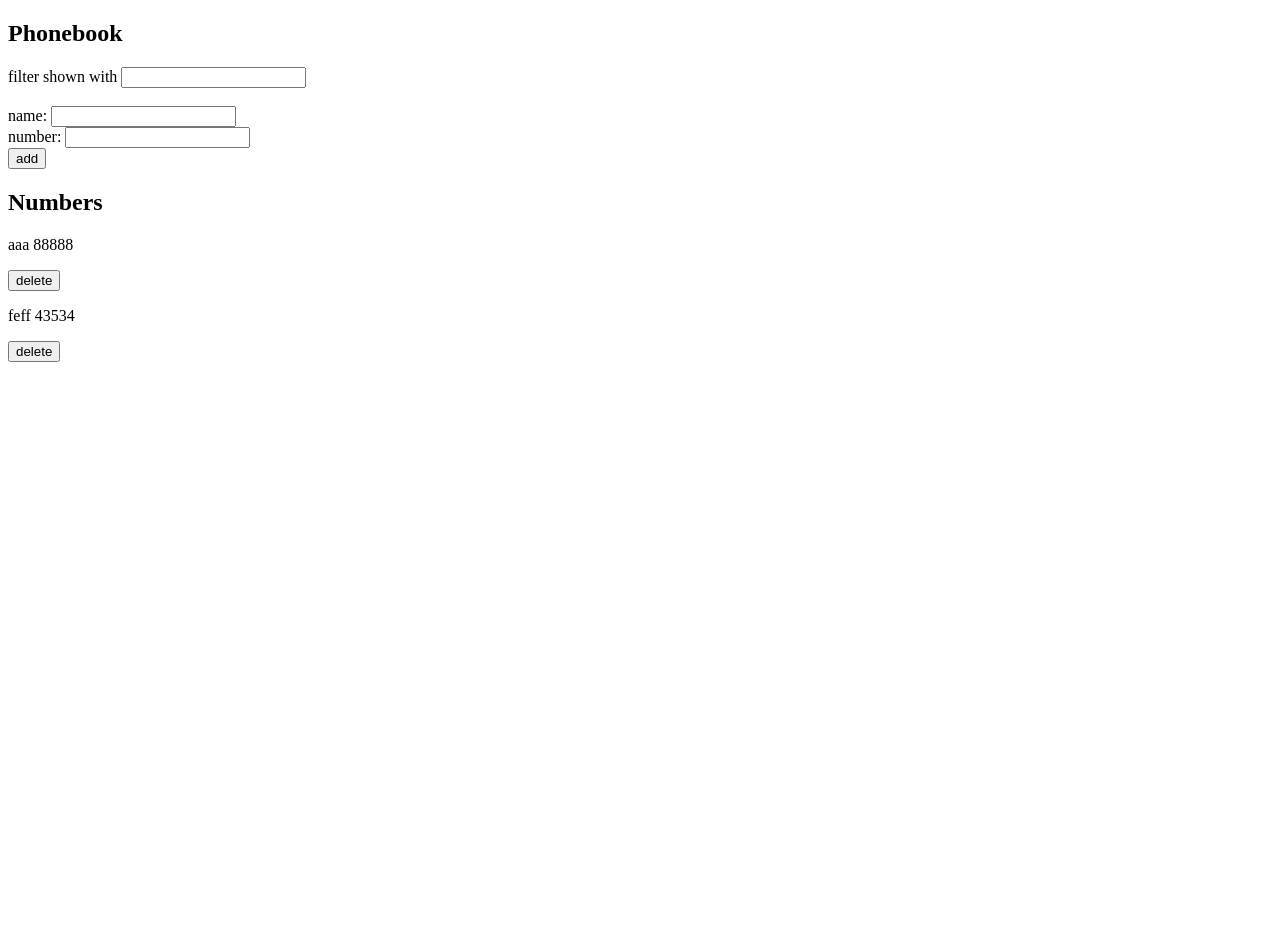
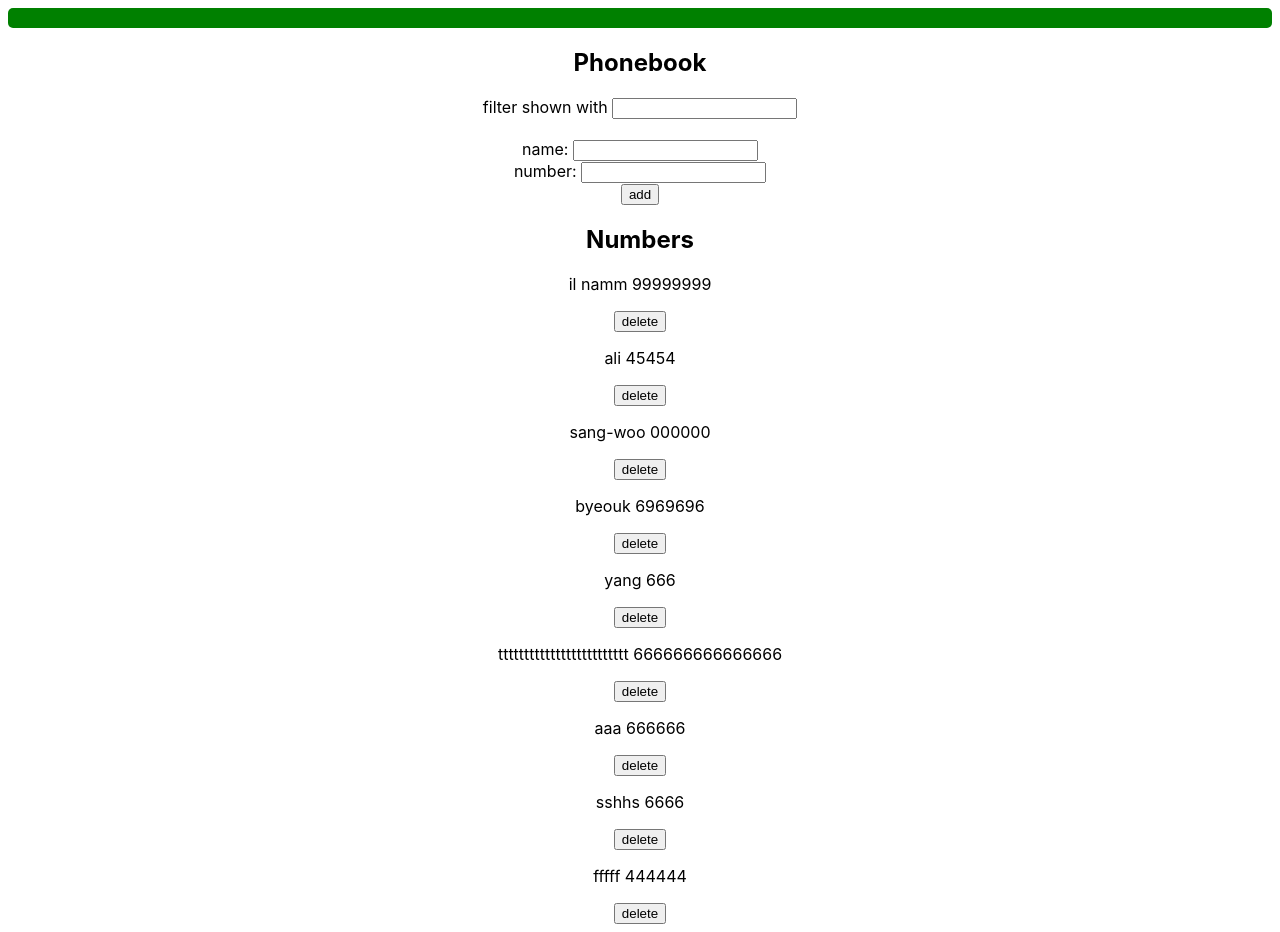
Before and after one commit to ajitesh111/FSO, a React (Create React App) app in the folder part2/: page / in a window 1280 px wide. Before the commit the page ends 800 px from the top, so only its background shows below. Built offline with nearby package versions, Linux system fonts and the light colour scheme; data requests are answered from the project's data file.

Commit message:
exercise part 2 - e

```diff
--- a/part2/db.json
+++ b/part2/db.json
@@ -1,14 +1,49 @@
 {
   "persons": [
     {
-      "name": "aaa",
-      "number": "88888",
-      "id": 1
+      "name": "il namm",
+      "number": "99999999",
+      "id": 4
     },
     {
-      "name": "feff",
-      "number": "43534",
-      "id": 2
+      "name": "ali",
+      "number": "45454",
+      "id": 5
+    },
+    {
+      "name": "sang-woo",
+      "number": "000000",
+      "id": 6
+    },
+    {
+      "name": "byeouk",
+      "number": "6969696",
+      "id": 7
+    },
+    {
+      "name": "yang",
+      "number": "666",
+      "id": 8
+    },
+    {
+      "name": "ttttttttttttttttttttttttt",
+      "number": "666666666666666",
+      "id": 9
+    },
+    {
+      "name": "aaa",
+      "number": "666666",
+      "id": 10
+    },
+    {
+      "name": "sshhs",
+      "number": "6666",
+      "id": 11
+    },
+    {
+      "name": "fffff",
+      "number": "444444",
+      "id": 12
     }
   ]
 }
--- a/part2/src/App.js
+++ b/part2/src/App.js
@@ -3,6 +3,7 @@ import React, { useState, useEffect } from 'react'
 import PersonForm from './components/PersonForm.js'
 import Persons from './components/Persons.js'
 import Filter from './components/Filter.js'
+import Notification from './components/Notification.js'
 import phonebookService from './services/phonebook'
 
 const App = () => {
@@ -10,6 +11,7 @@ const App = () => {
   const [ newName, setNewName ] = useState('')
   const [ newNumber, setNewNumber ] = useState('')
   const [ filter, setFilter] = useState('')
+  const [ errorMessage, setErrorMessage] = useState('')
 
   useEffect (() => {  //ran after component is rendered
     phonebookService
@@ -19,12 +21,14 @@ const App = () => {
 
   return (
     <div>
+      <Notification message={errorMessage}/>
+
       <h2>Phonebook</h2>
 
       <Filter filter={filter} setFilter={setFilter}/>
       <br/>
 
-      <PersonForm newName={newName} newNumber={newNumber} persons={persons} setNewName={setNewName} setNewNumber={setNewNumber} setPersons={setPersons}/>
+      <PersonForm newName={newName} newNumber={newNumber} persons={persons} setNewName={setNewName} setNewNumber={setNewNumber} setPersons={setPersons} setErrorMessage={setErrorMessage}/>
 
       <h2>Numbers</h2>
       <Persons persons={persons} filter={filter}/>
--- /dev/null
+++ b/part2/src/components/Notification.js
@@ -0,0 +1,15 @@
+import React from 'react'
+
+const Notification = ({message}) => {
+    if(message===null){
+        return null
+    }
+
+    return(
+        <div className='error'>
+            {message}
+        </div>
+    )
+}
+
+export default Notification
--- a/part2/src/components/PersonForm.js
+++ b/part2/src/components/PersonForm.js
@@ -9,7 +9,7 @@ const PersonForm = (props) => {
     const phonebookObject = {
       name: props.newName,
       number: props.newNumber,
-      id: props.persons.length+1
+      id: props.persons[props.persons.length-1].id+1
     }
 
     const matchedObject = props.persons.find(person => person.name===props.newName)
@@ -29,6 +29,15 @@ const PersonForm = (props) => {
           .then(response => {
             props.setPersons(props.persons.map(person => person.id !== updatedPhonebookObject.id ? person : response.data))
           })
+          .catch(error => {
+            props.setErrorMessage(
+              `The user ${updatedPhonebookObject.name} is already deleted`
+            )
+            setTimeout(() => {
+              props.setErrorMessage(null)
+            }, 5000)
+            props.setPersons(props.persons.filter(person => person.id !== updatedPhonebookObject.id))
+          })
       }
     } else {
       phonebookService
@@ -36,6 +45,12 @@ const PersonForm = (props) => {
         .then(response => {
           // console.log(response)
           props.setPersons(props.persons.concat (response.data)) //concat creates an object copy with changes
+          props.setErrorMessage(
+            `Added ${props.newName} to the phonebook`
+          )
+          setTimeout(() => {
+            props.setErrorMessage(null)
+          }, 5000)
       })
     }
 
--- a/part2/src/index.css
+++ b/part2/src/index.css
@@ -1,5 +1,7 @@
 body {
-  margin: 0;
+  /* margin-left: auto;
+  margin-right: auto; */
+  text-align: center;
   font-family: -apple-system, BlinkMacSystemFont, 'Segoe UI', 'Roboto', 'Oxygen',
     'Ubuntu', 'Cantarell', 'Fira Sans', 'Droid Sans', 'Helvetica Neue',
     sans-serif;
@@ -11,3 +13,12 @@ code {
   font-family: source-code-pro, Menlo, Monaco, Consolas, 'Courier New',
     monospace;
 }
+
+.error {
+  color: black;
+  background: green;
+  border-style: hidden;
+  border-radius: 5px;
+  padding: 10px;
+  margin-bottom: 10px;
+}
--- a/part2/src/index.js
+++ b/part2/src/index.js
@@ -1,5 +1,6 @@
 import ReactDOM from 'react-dom'
 import App from './App'
+import './index.css'
 
 ReactDOM.render(
   <App />,
```
